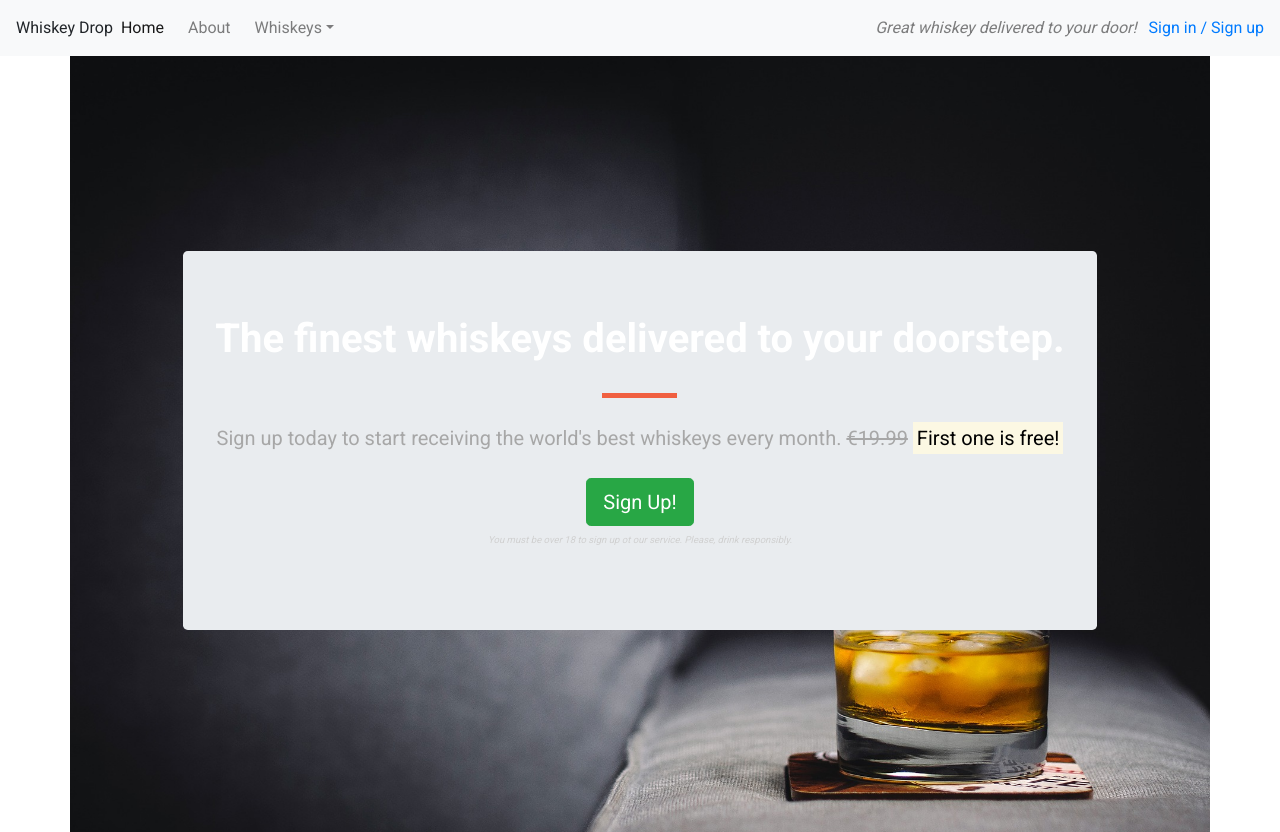
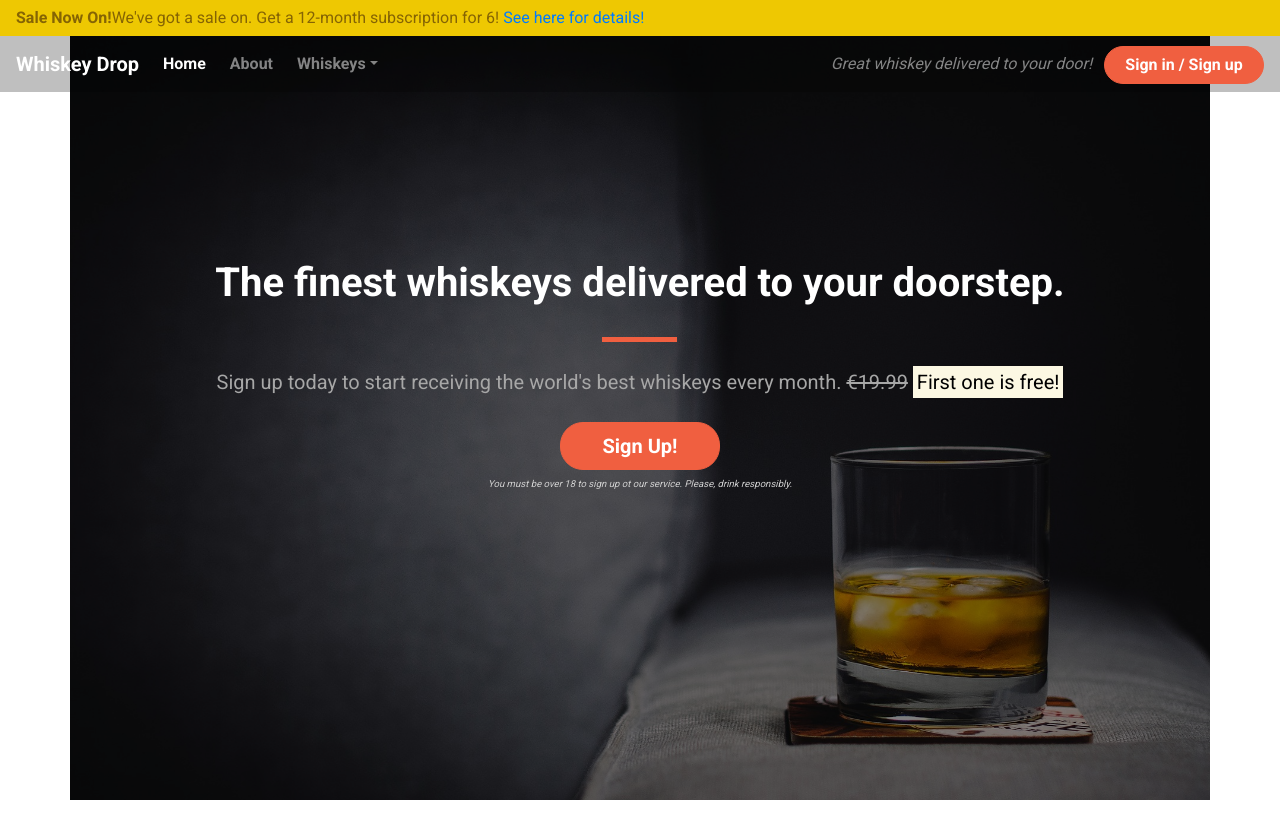
Before and after one commit to chevaleresse/bootstrap-module, a plain HTML site: page bootstrap/index.html in a window 1280 px wide. Shown: the top 832 px of the page. Drawn offline with nearby package versions, Linux system fonts and the light colour scheme.

Commit message:
Update index.html and style.css files based on Styling Our Nav and Alert lesson

```diff
--- a/bootstrap/index.html
+++ b/bootstrap/index.html
@@ -14,8 +14,21 @@
 </head>
 
 <body>
-    <nav class="navbar navbar-light bg-light navbar-expand-sm">
-        <a haref="/" class="navbar-brandd">Whiskey Drop</a>
+    <div class="container-fluid navalert-container">
+
+
+        <div class="container-fluid alert-container">
+            <div class="row d-none d-sm-block">
+                <div class="col-12">
+                    <div class="site-wide-alert alert alert-warning"><strong>Sale Now On!</strong>We've got a sale on. Get a 12-month
+                        subscription for 6! <a href="">See here for details!</a></div>
+                </div>
+            </div>
+        </div>
+
+
+        <nav class="navbar navbar-dark navbar-expand-sm">
+            <a href="/" class="navbar-brand">Whiskey Drop</a>
 
 
             <button class="navbar-toggler ml-auto" type="button" data-toggle="collapse" data-target="#navbarNavDropdown"
@@ -37,36 +50,31 @@
                             <a class="dropdown-item" href="#">American</a>
                         </div>
                     </li>
-                <li class="nav-item mr-2 d-block d-sm-none"><a class="nav-link" href="/login">Sign In / Sign Up</a></li>
+                    <li class="nav-item mr-2 d-block d-sm-none"><a class="nav-link" href="/login">Sign In / Sign Up</a>
+                    </li>
 
                 </ul>
             </div>
             <div class="d-none d-md-block">
                 <p class="navbar-text my-auto mr-2"><i>Great whiskey delivered to your door!</i></p>
-            <a href="/login">Sign in / Sign up</a>
+                <a href="/login" class="btn btn--cta btn--red">Sign in / Sign up</a>
             </div>
         </nav>
-<!--
-    <div class="container alert-container">
-        <div class="row d-none d-sm-block">
-            <div class="col-12">
-                <div class="alert- alert-warning"><strong>Sale Now On!</strong>We've got a sale on. Get a 12-month
-                    subscription for 6! <a href="">See here for details!</a></div>
     </div>
-        </div>
-    </div>
-    -->
+
+
     <div class="container callout-container container-fluid">
+        <div class="opaque-overlay">&nbsp;</div>
         <div class="row">
             <div class="col-12">
                 <section class="callout jumbotron text-center">
                     <h1 class="jumbotron-header">The finest whiskeys delivered to your doorstep.</h1>
-                   <hr class="block-divider">
+                    <hr class="block-divider block-divider--orange">
                     <p class="lead">Sign up today to start receiving the world's best whiskeys every month.
                         <s class="d-none d-sm-inline">€19.99</s>
                         <span class="d-inline d-sm-none"><br></span>
                         <strong><mark>First one is free!</mark></strong></p>
-                    <button class="btn btn-success btn-lg" data-toggle="modal" data-target="#signUpModal">Sign
+                    <button class="btn btn-lg btn--cta btn--red" data-toggle="modal" data-target="#signUpModal">Sign
                         Up!</button>
                     <p class="text-muted"><small>You must be over 18 to sign up ot our service. Please, drink
                             responsibly.</small></p>
--- a/bootstrap/stylesheet/style.css
+++ b/bootstrap/stylesheet/style.css
@@ -2,9 +2,19 @@ body {
     font-family: 'Roboto', sans-serif;
 }
 
-.alert-container {
+.alert-container .col-12 {
+  padding-left: 0;
+   padding-right: 0;
+}
 
+.site-wide-alert {
+    border-radius: 0;
+    margin-bottom: 0;
+    padding: 5px 15px;
+    border-color: #eec802;
+    background-color: #eec802;
 }
+
 .callout-container {
     height: 100vh;
 
@@ -13,12 +23,20 @@ body {
   -moz-background-size: cover;
   -o-background-size: cover;
   background-size: cover;
-
   display: flex;
   align-items: center;
   justify-content: center;
+position: relative;
 }
 
+.opaque-overlay {
+    position: absolute;
+    top: 0;
+    left: 0;
+    height: 100%;
+    width: 100%;
+    background-color: rgba(0, 0, 0, 0.5);
+}
 .quotes-container {
 
 }
@@ -32,12 +50,50 @@ body {
 width: 75px;
 height: 5px;
 border: 0;
-background-color: #f05f40;
+
+}
+
+.block-divider--orange {
+    background-color: #f05f40;
+}
+
+.block-divider--short {
+    width: 35px;
+}
+
+/* Navbar */
+.navalert-container {
+    position: absolute;
+    top: 0;
+    left: 0;
+    padding-left: 0;
+    padding-right: 0;
+    z-index: 1;
+
+}
+
+.navbar {
+    margin-bottom: 0;
+    border: 0;
+    width: 100%;
+    background-color: rgba(0, 0, 0, 0.25);
+}
+
+.navbar .navbar-toggler {
+    border: 0;
+}
+
+.navbar-brand{
+    font-weight: bold;
+}
+
+.navbar .navbar-nav a {
+    font-weight: bold;
 }
 
 /*Jumbotron*/
 .jumbotron {
-    background-color: transparant;
+    background-color: transparent;
 
 }
 
@@ -56,3 +112,24 @@ background-color: #f05f40;
     font-style: italic;
     color: #d0d0d0;
 }
+
+/* Buttons */
+.btn--cta {
+    font-weight: bold;
+    border-radius: 23px;
+    width: 160px;
+}
+
+.btn--red {
+    color: white;
+    background-color: #f05f40;
+    border-color: #f05f40;
+}
+
+.btn--red:hover,
+.btn--red:active,
+.btn--red:focus
+.btn--red:active:focus {
+background-color: #df4929;
+    border-color: #df4929;
+}
```
Lines whose indentation alone changed are shown as unchanged.
